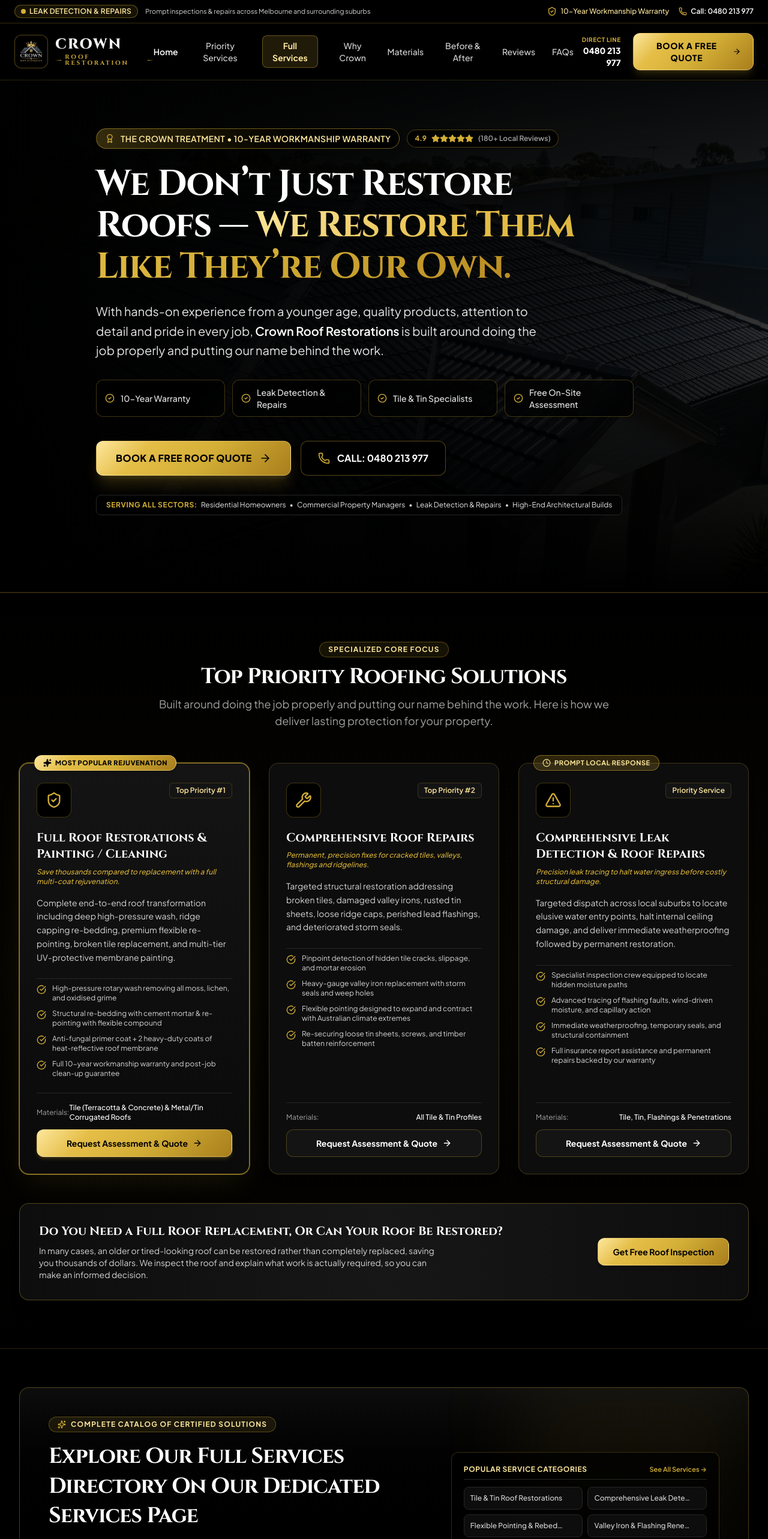
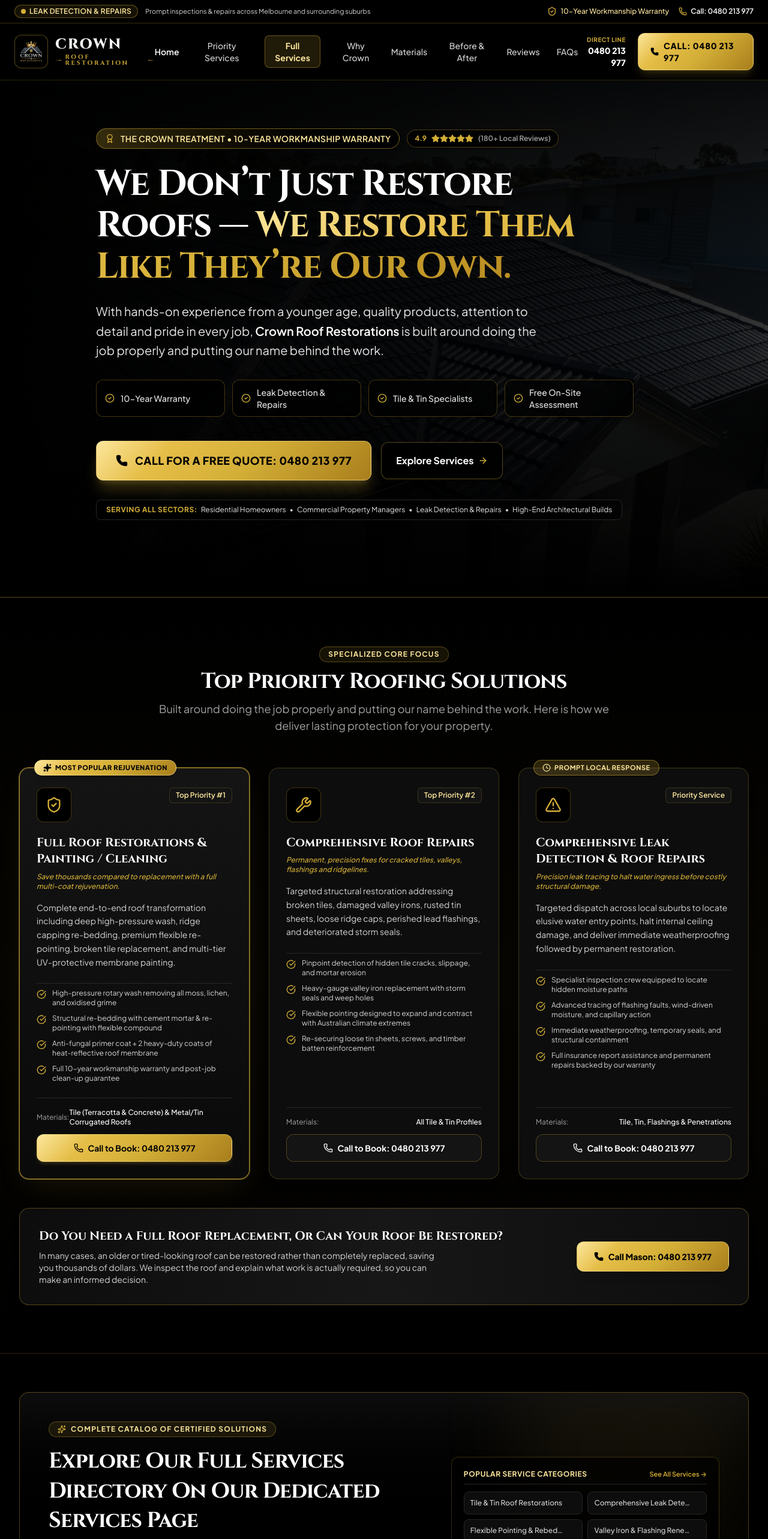
Before and after one commit to esketit3020/Crown-Roof-restorations, a React (Vite) app: page / in a window 1280 px wide. Shown: the top 2566 px of the page at 60% size. Built offline with nearby package versions, Linux system fonts and the light colour scheme.

Commit message:
refactor: replace quote request flow with direct calls
Remove the QuoteCalculatorModal and associated state management to prioritize direct contact via phone for all service inquiries across the application.

```diff
--- a/src/App.tsx
+++ b/src/App.tsx
@@ -11,8 +11,7 @@
 import { CustomerReviewsSection } from './components/CustomerReviewsSection';
 import { FAQSection } from './components/FAQSection';
 import { Footer } from './components/Footer';
-import { QuoteCalculatorModal } from './components/QuoteCalculatorModal';
-import { Phone, ShieldCheck } from 'lucide-react';
+import { Phone } from 'lucide-react';
 import { BUSINESS_INFO } from './data/roofingData';
 
 export default function App() {
@@ -22,9 +21,6 @@
     }
     return 'home';
   });
-
-  const [quoteModalOpen, setQuoteModalOpen] = useState(false);
-  const [preselectedService, setPreselectedService] = useState<string | undefined>(undefined);
 
   // Sync state with browser hash (enabling back/forward button navigation)
   useEffect(() => {
@@ -66,23 +62,12 @@
     }
   };
 
-  const handleOpenQuoteModal = (serviceName?: string) => {
-    setPreselectedService(serviceName);
-    setQuoteModalOpen(true);
-  };
-
-  const handleCloseQuoteModal = () => {
-    setQuoteModalOpen(false);
-    setPreselectedService(undefined);
-  };
-
   return (
-    <div className="min-h-screen bg-black text-white selection:bg-[#D4AF37] selection:text-black flex flex-col">
+    <div className="min-h-screen bg-black text-white selection:bg-[#D4AF37] selection:text-black flex flex-col pb-16 lg:pb-0">
       {/* Navigation Bar */}
       <Navbar
         currentPage={currentPage}
         onNavigate={handleNavigate}
-        onOpenQuoteModal={handleOpenQuoteModal}
       />
 
       {/* Main Content: Conditional Page Rendering */}
@@ -90,41 +75,39 @@
         {currentPage === 'services' ? (
           /* Dedicated Full Services Directory Page */
           <ServicesPage
-            onOpenQuoteModal={handleOpenQuoteModal}
             onNavigateHome={() => handleNavigate('home')}
           />
         ) : (
           /* Home Page */
           <>
             {/* 1. Hero Section with Core Tagline & Value Proposition */}
-            <Hero onOpenQuoteModal={() => handleOpenQuoteModal()} />
+            <Hero />
 
             {/* 2. Top Priority & Most Profitable Services (Aggressive Focus) */}
-            <PriorityServices onOpenQuoteModal={handleOpenQuoteModal} />
+            <PriorityServices />
 
             {/* 3. Full Services Preview / Bridge to Dedicated Services Page */}
             <FullServicesTeaser
               onNavigateToServices={() => handleNavigate('services')}
-              onOpenQuoteModal={handleOpenQuoteModal}
             />
 
             {/* 4. Why Crown & 10-Year Workmanship Warranty */}
-            <WhyCrown onOpenQuoteModal={() => handleOpenQuoteModal()} />
+            <WhyCrown />
 
             {/* 6. Materials, Systems & Specialty Work + Zero Job Exclusions */}
             <MaterialsSection />
 
             {/* 7. Who We Serve: Ideal Customer Categories */}
-            <IdealCustomerSection onOpenQuoteModal={handleOpenQuoteModal} />
+            <IdealCustomerSection />
 
             {/* 8. Before & After Showcase / Craftsmanship Proof */}
-            <BeforeAfterGallery onOpenQuoteModal={handleOpenQuoteModal} />
+            <BeforeAfterGallery />
 
             {/* 9. Verified Customer Reviews (Without Replies) */}
-            <CustomerReviewsSection onOpenQuoteModal={() => handleOpenQuoteModal()} />
+            <CustomerReviewsSection />
 
             {/* 10. Top 3 Customer Questions & Answers + Professional Assessment Banner */}
-            <FAQSection onOpenQuoteModal={() => handleOpenQuoteModal()} />
+            <FAQSection />
           </>
         )}
       </main>
@@ -132,35 +115,20 @@
       {/* Footer */}
       <Footer
         onNavigate={handleNavigate}
-        onOpenQuoteModal={handleOpenQuoteModal}
       />
 
-      {/* Interactive Free Roof Assessment & Quote Modal */}
-      <QuoteCalculatorModal
-        isOpen={quoteModalOpen}
-        onClose={handleCloseQuoteModal}
-        preselectedService={preselectedService}
-      />
-
-      {/* Mobile Floating Quick Call / Quote Bar */}
+      {/* Mobile Floating Quick Direct Call Bar */}
       <aside
-        aria-label="Quick contact"
-        className="lg:hidden fixed bottom-0 left-0 right-0 z-40 bg-black/95 backdrop-blur-md border-t border-[#D4AF37]/35 p-2.5 flex items-center justify-between gap-2 shadow-2xl"
+        aria-label="Quick call contact"
+        className="lg:hidden fixed bottom-0 left-0 right-0 z-40 bg-black/95 backdrop-blur-md border-t border-[#D4AF37]/35 p-3 flex items-center justify-center shadow-2xl"
       >
         <a
           href={`tel:${BUSINESS_INFO.phone.replace(/\s+/g, '')}`}
-          className="flex-1 py-2.5 px-3 rounded-xl bg-[#0D0D0D] text-white font-bold text-xs flex items-center justify-center gap-1.5 border border-[#D4AF37]/30 active:scale-95 hover:border-[#D4AF37]"
+          className="w-full py-3.5 px-4 rounded-xl bg-crown-gold-gradient text-black font-extrabold text-sm shadow-xl active:scale-95 flex items-center justify-center gap-2.5 border border-[#FDE79D]/40 cursor-pointer"
         >
-          <Phone className="w-3.5 h-3.5 text-[#D4AF37]" />
-          <span>Call {BUSINESS_INFO.phone}</span>
+          <Phone className="w-4 h-4 fill-black" />
+          <span>CALL MASON NOW: {BUSINESS_INFO.phone}</span>
         </a>
-        <button
-          onClick={() => handleOpenQuoteModal()}
-          className="flex-1 py-2.5 px-3 rounded-xl bg-crown-gold-gradient text-black font-extrabold text-xs shadow-md active:scale-95 flex items-center justify-center gap-1.5 border border-[#FDE79D]/40"
-        >
-          <ShieldCheck className="w-3.5 h-3.5" />
-          <span>Free Roof Quote</span>
-        </button>
       </aside>
     </div>
   );
--- a/src/components/Footer.tsx
+++ b/src/components/Footer.tsx
@@ -5,10 +5,10 @@
 
 interface FooterProps {
   onNavigate?: (page: 'home' | 'services', sectionId?: string) => void;
-  onOpenQuoteModal: (serviceName?: string) => void;
+  onOpenQuoteModal?: (serviceName?: string) => void;
 }
 
-export const Footer: React.FC<FooterProps> = ({ onNavigate, onOpenQuoteModal }) => {
+export const Footer: React.FC<FooterProps> = ({ onNavigate }) => {
   const tileTinServices = ALL_SERVICES.filter((s) => s.category === 'tile-tin').slice(0, 7);
   const exteriorServices = ALL_SERVICES.filter((s) => s.category === 'exterior');
 
@@ -71,13 +71,13 @@
               <ul className="space-y-2.5 text-xs">
                 {TOP_PRIORITY_SERVICES.map((s) => (
                   <li key={s.id}>
-                    <button
-                      onClick={() => onOpenQuoteModal(s.name)}
+                    <a
+                      href="#priority-services"
                       className="text-left text-neutral-300 hover:text-[#FDE79D] transition-colors cursor-pointer flex items-center gap-1.5"
                     >
                       <ArrowRight className="w-3 h-3 text-[#D4AF37]" />
                       <span>{s.name}</span>
-                    </button>
+                    </a>
                   </li>
                 ))}
                 <li>
@@ -104,7 +104,7 @@
                 {tileTinServices.map((s) => (
                   <li key={s.id}>
                     <button
-                      onClick={() => onOpenQuoteModal(s.name)}
+                      onClick={() => handleNavigate('services')}
                       className="text-left text-neutral-400 hover:text-[#FDE79D] transition-colors cursor-pointer"
                     >
                       {s.name}
@@ -156,12 +156,13 @@
                 </div>
 
                 <div className="pt-2">
-                  <button
-                    onClick={() => onOpenQuoteModal()}
-                    className="w-full py-2.5 px-3 rounded-xl bg-crown-gold-gradient hover:bg-crown-gold-hover text-black font-bold text-xs shadow hover:brightness-105 transition-all cursor-pointer border border-[#FDE79D]/40"
+                  <a
+                    href={`tel:${BUSINESS_INFO.phone.replace(/\s+/g, '')}`}
+                    className="w-full py-3 px-3 rounded-xl bg-crown-gold-gradient hover:bg-crown-gold-hover text-black font-extrabold text-xs shadow-lg hover:brightness-105 transition-all flex items-center justify-center gap-2 border border-[#FDE79D]/40"
                   >
-                    Request Free Assessment
-                  </button>
+                    <Phone className="w-3.5 h-3.5 fill-black" />
+                    <span>CALL FOR A FREE QUOTE</span>
+                  </a>
                 </div>
               </div>
             </div>
--- a/src/components/Hero.tsx
+++ b/src/components/Hero.tsx
@@ -3,10 +3,10 @@
 import { BUSINESS_INFO } from '../data/roofingData';
 
 interface HeroProps {
-  onOpenQuoteModal: () => void;
+  onOpenQuoteModal?: () => void;
 }
 
-export const Hero: React.FC<HeroProps> = ({ onOpenQuoteModal }) => {
+export const Hero: React.FC<HeroProps> = () => {
   return (
     <section className="relative overflow-hidden bg-black pt-12 pb-20 md:pt-20 md:pb-32 border-b border-[#D4AF37]/25">
       {/* Full Hero Background Image with Rich Cinematic Dark Overlays */}
@@ -76,24 +76,24 @@
             </div>
           </div>
 
-          {/* Action Buttons */}
+          {/* Action Buttons: Primary is Direct Call to Mason */}
           <div className="flex flex-col sm:flex-row items-stretch sm:items-center gap-4 pt-4">
-            <button
-              id="hero-book-quote-btn"
-              onClick={onOpenQuoteModal}
-              className="group px-8 py-4 rounded-xl bg-crown-gold-gradient hover:bg-crown-gold-hover text-black font-extrabold text-base tracking-wide shadow-xl shadow-[#D4AF37]/20 border border-[#FDE79D]/40 active:scale-[0.98] transition-all flex items-center justify-center gap-3 cursor-pointer"
-            >
-              <span>BOOK A FREE ROOF QUOTE</span>
-              <ArrowRight className="w-5 h-5 transition-transform group-hover:translate-x-1" />
-            </button>
-
             <a
               id="hero-call-btn"
               href={`tel:${BUSINESS_INFO.phone.replace(/\s+/g, '')}`}
-              className="px-7 py-4 rounded-xl bg-black/80 hover:bg-[#1A1A1A] text-white font-bold text-base border border-[#D4AF37]/40 hover:border-[#D4AF37] transition-all flex items-center justify-center gap-3 shadow-md backdrop-blur-sm group"
+              className="group px-8 py-4.5 rounded-xl bg-crown-gold-gradient hover:bg-crown-gold-hover text-black font-extrabold text-base sm:text-lg tracking-wide shadow-xl shadow-[#D4AF37]/25 border border-[#FDE79D]/50 active:scale-[0.98] transition-all flex items-center justify-center gap-3 cursor-pointer"
             >
-              <Phone className="w-5 h-5 text-[#D4AF37] group-hover:rotate-12 transition-transform" />
-              <span>CALL: {BUSINESS_INFO.phone}</span>
+              <Phone className="w-5 h-5 fill-black group-hover:rotate-12 transition-transform" />
+              <span>CALL FOR A FREE QUOTE: {BUSINESS_INFO.phone}</span>
+            </a>
+
+            <a
+              id="hero-explore-btn"
+              href="#priority-services"
+              className="px-6 py-4.5 rounded-xl bg-black/80 hover:bg-[#1A1A1A] text-white font-bold text-base border border-[#D4AF37]/40 hover:border-[#D4AF37] transition-all flex items-center justify-center gap-2 shadow-md backdrop-blur-sm group"
+            >
+              <span>Explore Services</span>
+              <ArrowRight className="w-4 h-4 text-[#D4AF37] group-hover:translate-x-1 transition-transform" />
             </a>
           </div>
 
--- a/src/components/Navbar.tsx
+++ b/src/components/Navbar.tsx
@@ -6,13 +6,12 @@
 interface NavbarProps {
   currentPage?: 'home' | 'services';
   onNavigate?: (page: 'home' | 'services', sectionId?: string) => void;
-  onOpenQuoteModal: (preselectedService?: string) => void;
+  onOpenQuoteModal?: (preselectedService?: string) => void;
 }
 
 export const Navbar: React.FC<NavbarProps> = ({
   currentPage = 'home',
   onNavigate,
-  onOpenQuoteModal,
 }) => {
   const [isScrolled, setIsScrolled] = useState(false);
   const [mobileMenuOpen, setMobileMenuOpen] = useState(false);
@@ -139,24 +138,25 @@
               </span>
             </a>
 
-            <button
-              id="nav-book-quote-btn"
-              onClick={() => onOpenQuoteModal()}
+            <a
+              id="nav-call-btn"
+              href={`tel:${BUSINESS_INFO.phone.replace(/\s+/g, '')}`}
               className="relative group overflow-hidden rounded-xl px-5 py-2.5 bg-crown-gold-gradient hover:bg-crown-gold-hover text-black font-extrabold text-xs sm:text-sm tracking-wider shadow-lg shadow-[#D4AF37]/20 active:scale-95 transition-all flex items-center gap-2 cursor-pointer border border-[#FDE79D]/40"
             >
-              <span>BOOK A FREE QUOTE</span>
-              <ArrowRight className="w-4 h-4 transition-transform group-hover:translate-x-1" />
-            </button>
+              <Phone className="w-4 h-4 fill-black group-hover:rotate-12 transition-transform" />
+              <span>CALL: {BUSINESS_INFO.phone}</span>
+            </a>
           </div>
 
           {/* Mobile Hamburger Toggle */}
           <div className="flex lg:hidden items-center gap-2">
-            <button
-              onClick={() => onOpenQuoteModal()}
-              className="sm:hidden text-xs px-3 py-1.5 bg-crown-gold-gradient text-black font-bold rounded-lg shadow"
+            <a
+              href={`tel:${BUSINESS_INFO.phone.replace(/\s+/g, '')}`}
+              className="sm:hidden text-xs px-3 py-1.5 bg-crown-gold-gradient text-black font-extrabold rounded-lg shadow flex items-center gap-1.5"
             >
-              Quote
-            </button>
+              <Phone className="w-3.5 h-3.5 fill-black" />
+              <span>Call</span>
+            </a>
             <button
               onClick={() => setMobileMenuOpen(!mobileMenuOpen)}
               className="p-2 rounded-lg bg-[#141414] border border-[#D4AF37]/30 text-white hover:text-[#FDE79D]"
@@ -186,23 +186,14 @@
                 {link.page === 'services' && <ArrowRight className="w-3.5 h-3.5" />}
               </button>
             ))}
-            <div className="pt-2 flex flex-col gap-2.5">
-              <button
-                onClick={() => {
-                  setMobileMenuOpen(false);
-                  onOpenQuoteModal();
-                }}
-                className="w-full py-3 bg-crown-gold-gradient text-black font-bold rounded-xl text-center text-xs tracking-wider uppercase shadow-md shadow-[#D4AF37]/20 flex items-center justify-center gap-2 cursor-pointer border border-[#FDE79D]/40"
-              >
-                <span>BOOK A FREE QUOTE</span>
-                <ArrowRight className="w-4 h-4" />
-              </button>
+            <div className="pt-2">
               <a
                 href={`tel:${BUSINESS_INFO.phone.replace(/\s+/g, '')}`}
-                className="w-full py-2.5 bg-[#141414] text-neutral-200 border border-[#D4AF37]/30 rounded-xl text-center text-xs font-semibold flex items-center justify-center gap-2"
+                onClick={() => setMobileMenuOpen(false)}
+                className="w-full py-3.5 bg-crown-gold-gradient text-black font-extrabold rounded-xl text-center text-xs sm:text-sm tracking-wider uppercase shadow-md shadow-[#D4AF37]/20 flex items-center justify-center gap-2 border border-[#FDE79D]/40"
               >
-                <Phone className="w-3.5 h-3.5 text-[#D4AF37]" />
-                <span>Call: {BUSINESS_INFO.phone}</span>
+                <Phone className="w-4 h-4 fill-black" />
+                <span>CALL MASON: {BUSINESS_INFO.phone}</span>
               </a>
             </div>
           </div>
--- a/src/components/PriorityServices.tsx
+++ b/src/components/PriorityServices.tsx
@@ -1,12 +1,12 @@
 import React from 'react';
-import { TOP_PRIORITY_SERVICES } from '../data/roofingData';
+import { TOP_PRIORITY_SERVICES, BUSINESS_INFO } from '../data/roofingData';
 import { ArrowRight, CheckCircle, ShieldCheck, Wrench, AlertTriangle, Sparkles, Clock, Phone } from 'lucide-react';
 
 interface PriorityServicesProps {
-  onOpenQuoteModal: (serviceName?: string) => void;
+  onOpenQuoteModal?: (serviceName?: string) => void;
 }
 
-export const PriorityServices: React.FC<PriorityServicesProps> = ({ onOpenQuoteModal }) => {
+export const PriorityServices: React.FC<PriorityServicesProps> = () => {
   const getIcon = (iconName: string) => {
     switch (iconName) {
       case 'ShieldCheck':
@@ -109,18 +109,18 @@
                   <span className="text-white font-medium">{service.materials}</span>
                 </div>
 
-                <button
-                  id={`priority-quote-${service.id}`}
-                  onClick={() => onOpenQuoteModal(service.name)}
+                <a
+                  id={`priority-call-${service.id}`}
+                  href={`tel:${BUSINESS_INFO.phone.replace(/\s+/g, '')}`}
                   className={`w-full py-3 px-4 rounded-xl font-bold text-sm transition-all flex items-center justify-center gap-2 cursor-pointer ${
                     index === 0
                       ? 'bg-crown-gold-gradient hover:bg-crown-gold-hover text-black shadow-md shadow-[#D4AF37]/20 active:scale-[0.98] border border-[#FDE79D]/40'
-                      : 'bg-[#141414] hover:bg-[#1F1F1F] text-white hover:text-[#FDE79D] border border-[#D4AF37]/30 hover:border-[#D4AF37]/60'
+                      : 'bg-[#141414] hover:bg-crown-gold-gradient hover:text-black text-white border border-[#D4AF37]/30 hover:border-[#FDE79D]/40'
                   }`}
                 >
-                  <span>Request Assessment & Quote</span>
-                  <ArrowRight className="w-4 h-4" />
-                </button>
+                  <Phone className="w-4 h-4" />
+                  <span>Call to Book: {BUSINESS_INFO.phone}</span>
+                </a>
               </div>
             </div>
           ))}
@@ -137,12 +137,13 @@
             </p>
           </div>
 
-          <button
-            onClick={() => onOpenQuoteModal('Roof Inspection / Assessment')}
-            className="shrink-0 px-6 py-3 rounded-xl bg-crown-gold-gradient hover:bg-crown-gold-hover text-black font-bold text-sm transition-all shadow-md whitespace-nowrap cursor-pointer border border-[#FDE79D]/40"
+          <a
+            href={`tel:${BUSINESS_INFO.phone.replace(/\s+/g, '')}`}
+            className="shrink-0 px-7 py-3.5 rounded-xl bg-crown-gold-gradient hover:bg-crown-gold-hover text-black font-extrabold text-sm transition-all shadow-lg whitespace-nowrap cursor-pointer border border-[#FDE79D]/40 flex items-center gap-2 active:scale-95"
           >
-            Get Free Roof Inspection
-          </button>
+            <Phone className="w-4 h-4 fill-black" />
+            <span>Call Mason: {BUSINESS_INFO.phone}</span>
+          </a>
         </div>
       </div>
     </section>
```
Also changed, not shown: src/components/BeforeAfterGallery.tsx (+11 -11 lines), src/components/CustomerReviewsSection.tsx (+5 -13 lines), src/components/FAQSection.tsx (+5 -13 lines), src/components/FullServicesTeaser.tsx (+9 -9 lines), src/components/IdealCustomerSection.tsx (+10 -10 lines), src/components/ServicesPage.tsx (+9 -18 lines), src/components/WhyCrown.tsx (+9 -8 lines).
